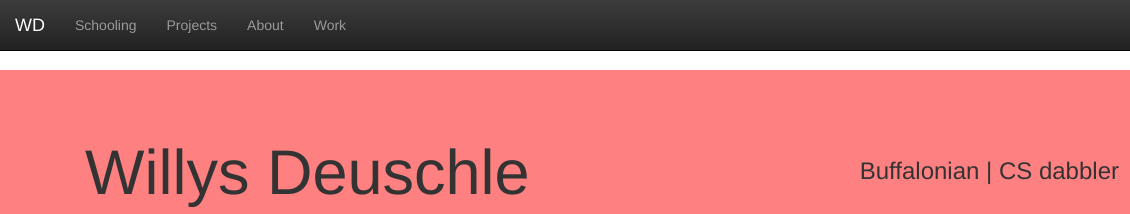
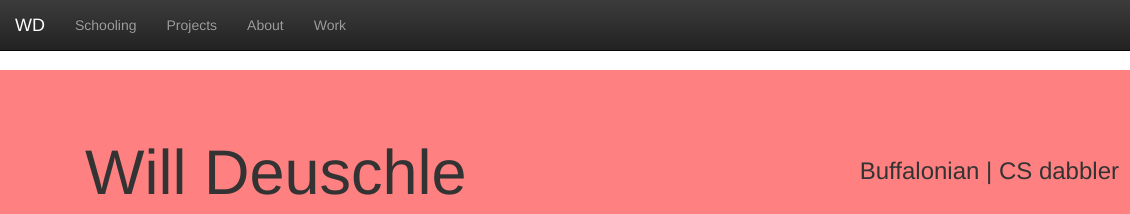
Before and after one commit to willdeuschle/old_website, a plain HTML site: page index.html in a window 1280 px wide. Shown: the top 214 px of the page, 0-1130 px from the left. Drawn offline with Linux system fonts and the light colour scheme.

Commit message:
back to normal

```diff
--- a/index.html
+++ b/index.html
@@ -132,7 +132,7 @@
     <div class="jumbotron" id="header">
         <div class="container">
             <div class="col-md-6">
-            	<h1>Willys Deuschle</h1>
+            	<h1>Will Deuschle</h1>
                    <table>
                     <tr>
                         <td>
```
